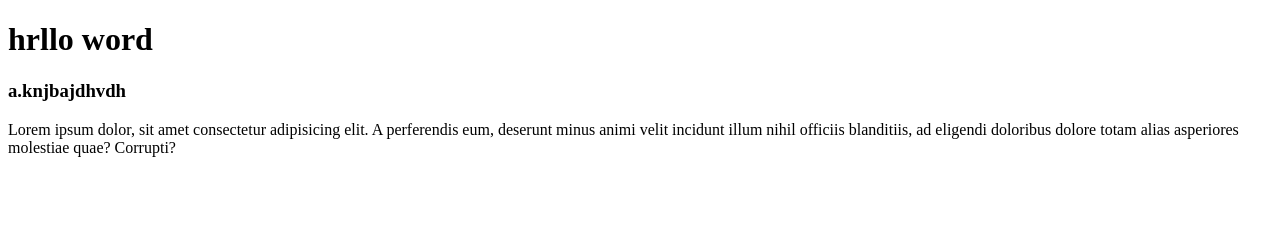
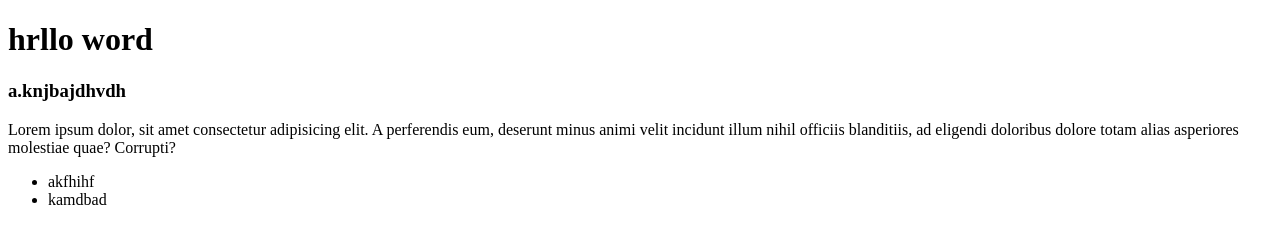
Before and after one commit to superc0de/test-remote-2, a plain HTML site: page index.html in a window 1280 px wide. Drawn offline with Linux system fonts and the light colour scheme.

Commit message:
mengubah index.html

```diff
--- a/index.html
+++ b/index.html
@@ -12,6 +12,10 @@
     <h1>hrllo word</h1>
     <h3>a.knjbajdhvdh</h3>
     <p>Lorem ipsum dolor, sit amet consectetur adipisicing elit. A perferendis eum, deserunt minus animi velit incidunt illum nihil officiis blanditiis, ad eligendi doloribus dolore totam alias asperiores molestiae quae? Corrupti?</p>
+    <ul>
+        <li>akfhihf</li>
+        <li>kamdbad</li>
+    </ul>
 </body>
 
 </html>
```
